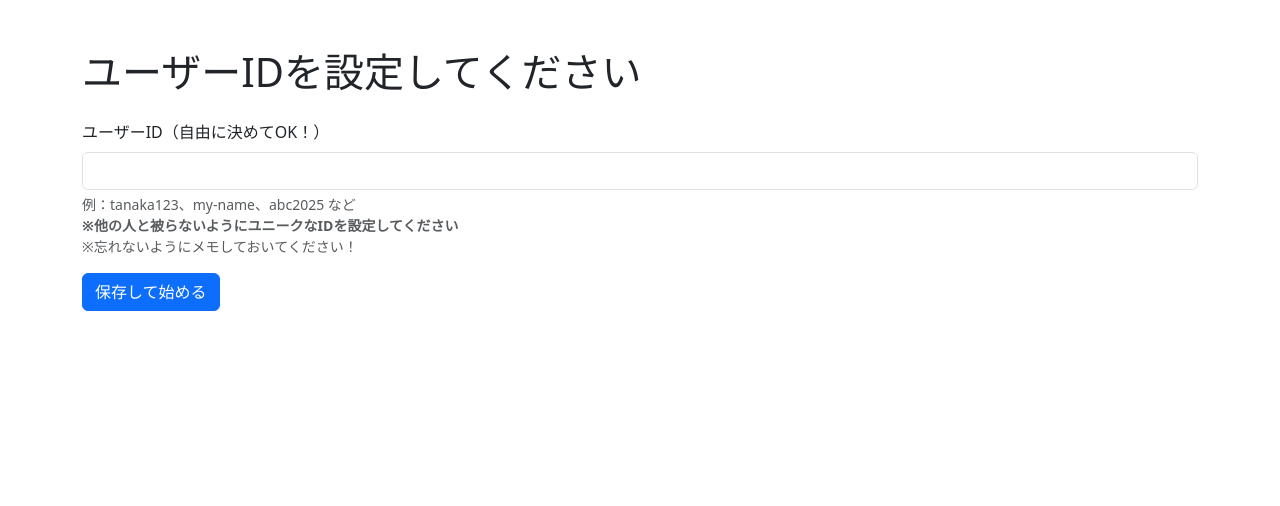
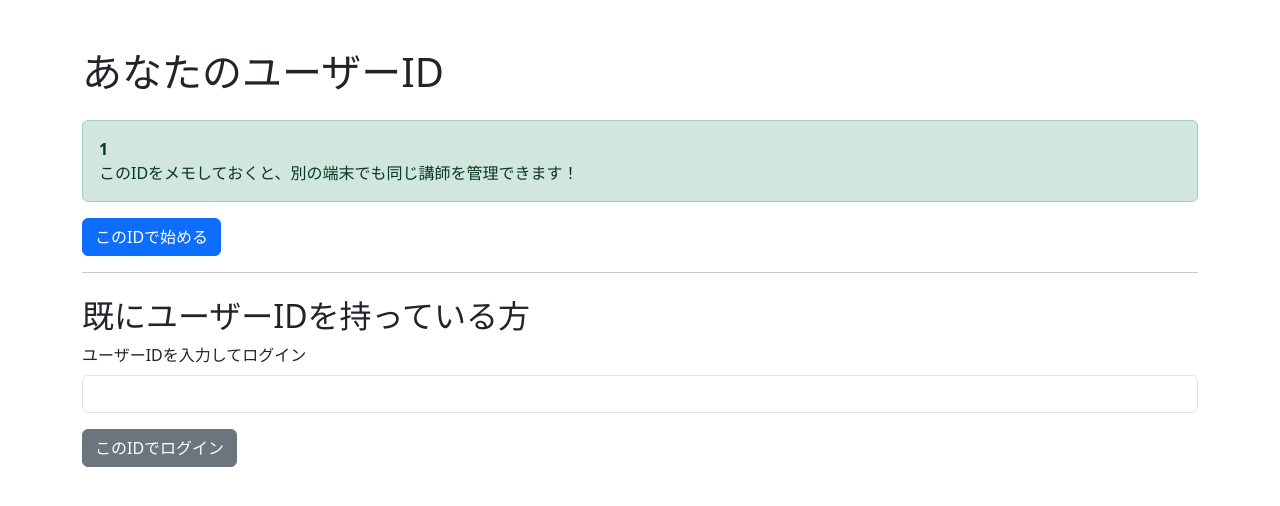
Before and after one commit to Shimomura-Rako/flask-app, a Flask app: template templates/set_user_bk.html in a window 1280 px wide. Shown: the top 506 px of the page. Run offline with Flask 3, Linux system fonts and the light colour scheme; the template is opened without the code that fills it: most values are stand-ins (such as "Sample title", 1, 10 or a date in 2020).

Commit message:
Add /set_user page and user ID input support

```diff
--- a/templates/set_user_bk.html
+++ b/templates/set_user_bk.html
@@ -1,14 +1,15 @@
+<!-- ✅ set_user.html 全コード -->
 <!DOCTYPE html>
 <html lang="ja">
 <head>
   <meta charset="UTF-8">
   <meta name="viewport" content="width=device-width, initial-scale=1.0">
-  <title>ユーザーID設定 - pamoka</title>
+  <title>ユーザーIDを確認 - pamoka</title>
   <link rel="stylesheet" href="https://cdn.jsdelivr.net/npm/bootstrap@5.3.0/dist/css/bootstrap.min.css">
 </head>
 <body>
   <div class="container mt-5">
-    <h1 class="mb-4">ユーザーIDを設定してください</h1>
+    <h1 class="mb-4">あなたのユーザーID</h1>
 
     {% with messages = get_flashed_messages(with_categories=true) %}
       {% if messages %}
@@ -18,29 +19,29 @@
       {% endif %}
     {% endwith %}
 
-    <form method="POST" action="/set_user">
-      <div class="mb-3">
-        <label for="user_id" class="form-label">ユーザーID（自由に決めてOK！）</label>
-        <input type="text" class="form-control" id="user_id" name="user_id" required>
-        <div class="form-text">例：tanaka123、my-name、abc2025 など<br>
-        <strong>※他の人と被らないようにユニークなIDを設定してください</strong><br>
-        ※忘れないようにメモしておいてください！</div>
+    {% if user_id %}
+      <div class="alert alert-success">
+        <strong>{{ user_id }}</strong><br>
+        このIDをメモしておくと、別の端末でも同じ講師を管理できます！
       </div>
-      <button type="submit" class="btn btn-primary">保存して始める</button>
-    </form>
+      <form method="POST" action="/set_user">
+        <input type="hidden" name="user_id" value="{{ user_id }}">
+        <button type="submit" class="btn btn-primary">このIDで始める</button>
+      </form>
+
+<hr>
+<h2 class="mt-4">既にユーザーIDを持っている方</h2>
+<form method="POST" action="/set_user">
+  <div class="mb-3">
+    <label for="user_id" class="form-label">ユーザーIDを入力してログイン</label>
+    <input type="text" class="form-control" id="user_id" name="user_id" required>
   </div>
+  <button type="submit" class="btn btn-secondary">このIDでログイン</button>
+</form>
 
-  <script>
-    document.addEventListener("DOMContentLoaded", function() {
-      const savedUserId = localStorage.getItem("user_id") || "";
-      document.getElementById("user_id").value = savedUserId;
-    });
 
-    document.querySelector("form").addEventListener("submit", function() {
-      const userId = document.getElementById("user_id").value.trim();
-      localStorage.setItem("user_id", userId);
-    });
-  </script>
+    {% endif %}
+  </div>
 
   <script src="https://cdn.jsdelivr.net/npm/bootstrap@5.3.0/dist/js/bootstrap.bundle.min.js"></script>
 </body>
```
Also changed, not shown: templates/set_user.html (+43 -11 lines), templates/tutorial.html (+18 -2 lines).
